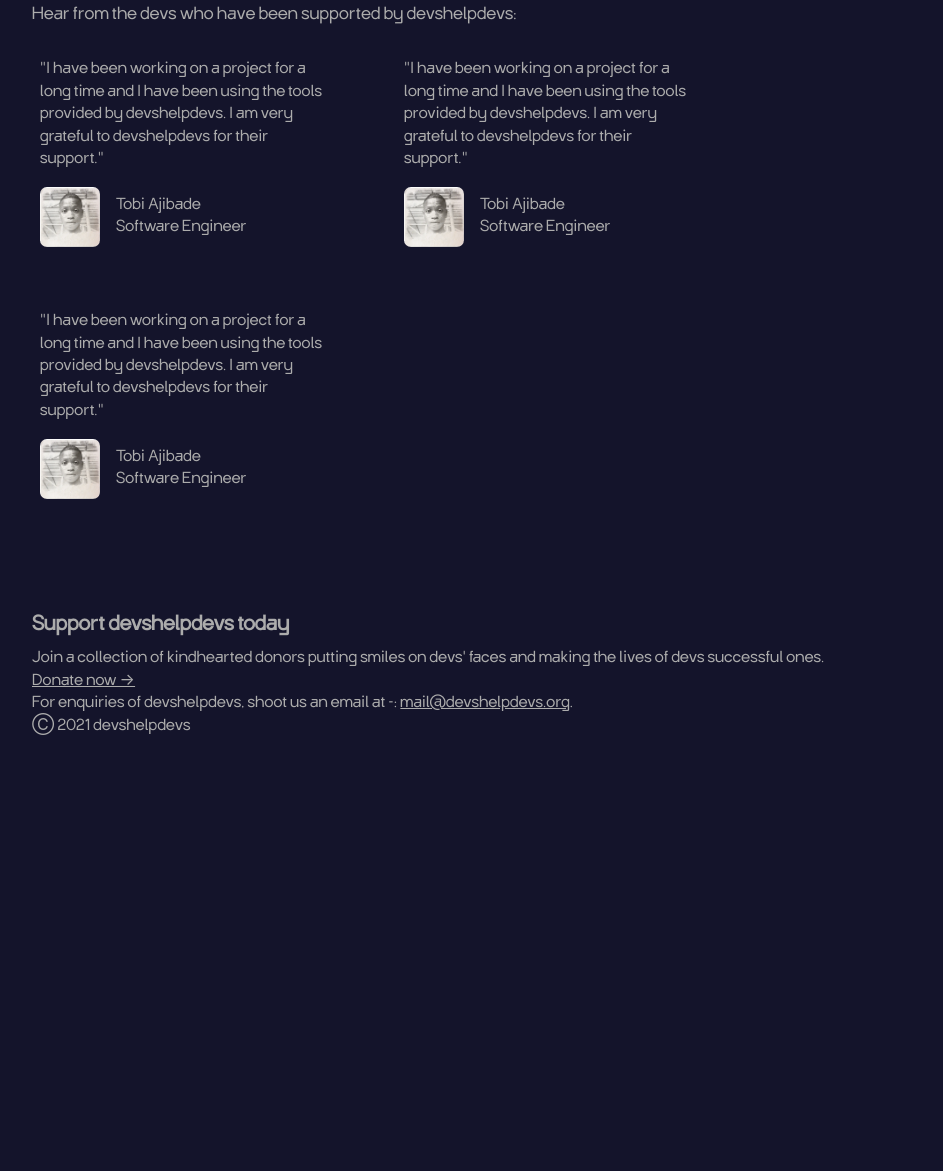
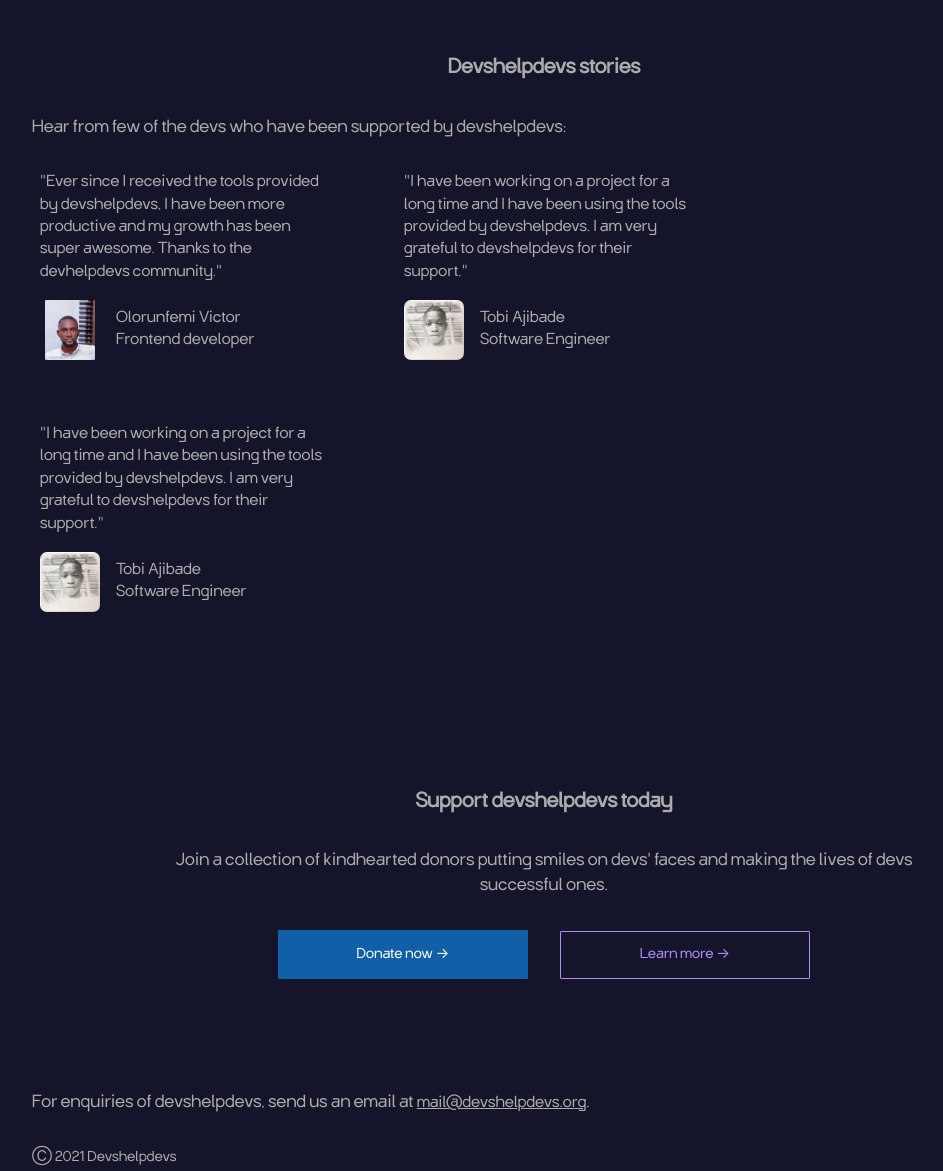
Before and after one commit to devshelpdevs/social-hangout-donation, a plain HTML site: page index.html in a window 1280 px wide. Shown: the part 1030-2201 px from the top of the page, without its empty margins (96-1039 px from the left). Before the commit the page ends 1768 px from the top, so only its background shows below. Drawn offline with Linux system fonts and the light colour scheme.

Commit message:
layout for desktop styled

```diff
--- a/index.html
+++ b/index.html
@@ -94,20 +94,26 @@
             </div>
             <!-- sponsors lists -->
             <div class="sponsors-lists">
-              <span class="sponsor-text">Proudly supported by</span>
+              <span class="sponsor-text">Official sponsor of #helpdevsConnect</span>
               <div class="sponsors-flex-row">
                 <div class="sponsor">
-                  <img
+                  <!-- <img
                     src="/full-logo-dark.svg"
                     alt="netlify"
                     class="sponsor-icon"
-                  />
-                  <img
+                  /> -->
+                  <picture>
+                    <source srcset="/flywallet_logo.webp" type="image/webp">
+                    <source srcset="/flywallet_logo.png" type="image/jpeg">
+                    <img src="/flywallet_logo.png" alt="flywallet logo" width="300" height="96"
+                      loading="lazy" class="sponsor-icon">
+                  </picture>
+                  <!-- <img
                     src="/flywallet_logo.png"
                     alt="fly wallet"
                     class="sponsor-icon"
-                  />
-                  <img
+                  /> -->
+                  <!-- <img
                     src="/nhost-logo-dark.svg"
                     alt="nhost"
                     class="sponsor-icon"
@@ -121,7 +127,7 @@
                     src="/logo-hosting-white-text.png"
                     alt="netlify"
                     class="sponsor-icon"
-                  />
+                  /> -->
                 </div>
               </div>
             </div>
@@ -178,7 +184,7 @@
           </div>
         </div>
         <div class="more-data-info">
-          <a href="" class="see-full-data">See the complete data</a>
+          <a href="https://helpdevs-tracker.netlify.app/used" class="see-full-data">See the complete data</a>
         </div>
       </div>
     </section>
@@ -188,28 +194,28 @@
       <div class="content-container">
         <!-- content goes here -->
         <p class="next-heading-main">Devshelpdevs stories</p>
-        <p class="intro-story">Hear from the devs who have been supported by devshelpdevs:</p>
+        <p class="intro-story">Hear from few of the devs who have been supported by devshelpdevs:</p>
         <div class="devs-stories-container">
           <!-- story 1 -->
           <div class="story">
             <div class="story-text">
               <p class="story-text-content">
-                "I have been working on a project for a long time and I have
-                been using the tools provided by devshelpdevs. I am very
-                grateful to devshelpdevs for their support."
+                "Ever since I received the tools provided by devshelpdevs, I have been more
+                productive and my growth has been super awesome. Thanks to the devhelpdevs
+                community."
               </p>
             </div>
             <div class="user-info">
               <div class="user-info-avatar">
                 <picture>
-                  <source srcset="/avatarsketch.webp" type="image/webp">
-                  <source srcset="/avatarsketch.jpg" type="image/jpeg">
-                  <img src="/avatarsketch.jpg" alt="ogunsola usman" width="300" height="96" loading="lazy" class="avatar">
+                  <source srcset="/vicdhd.webp" type="image/webp">
+                  <source srcset="/vicdhd.jpg" type="image/jpeg">
+                  <img src="/vicdhd.jpg" alt="Olorunfemi Victor" width="300" height="96" loading="lazy" class="avatar">
                   </picture>
               </div>
               <div class="user-info-details">
-                <p class="fullname">Tobi Ajibade</p>
-                <p class="job_title">Software Engineer</p>
+                <p class="fullname">Olorunfemi Victor</p>
+                <p class="job_title">Frontend developer</p>
               </div>
             </div>
           </div>
@@ -272,7 +278,7 @@
     <section class="footer-cta">
       <div class="content-container">
         <div class="footer-cta-text-container">
-          <p class="next-heading-main">Support devshelpdevs today</p>
+          <p class="next-heading-main footer-cta-heading">Support devshelpdevs today</p>
           <p class="footer-cta-text">
             Join a collection of kindhearted donors putting smiles on devs' faces and making
             the lives of devs successful ones.
@@ -280,9 +286,12 @@
         </div>
 
         <div class="footer-ctas">
-          <div class="footer-cta-donate">
-            <a href="">Donate now &rightarrow;</a>
-          </div>
+            <div class="footer-cta-donate">
+              <a href="">Donate now &rightarrow;</a>
+            </div>
+            <div class="footer-cta-learnmore">
+              <a href="">Learn more &rightarrow;</a>
+            </div>
         </div>
       </div>
     </section>
@@ -291,11 +300,12 @@
     <section class="footer-container">
       <div class="content-container">
         <p class="footer-text">
-          For enquiries of devshelpdevs, shoot us an email at -:
+          For enquiries of devshelpdevs, send us an email at
           <a href="mailto:mail@devshelpdevs.org">mail@devshelpdevs.org</a>.
         </p>
-
-        <p class="copyright">&#9400; 2021 devshelpdevs</p>
+        <div class="footer-ending">
+          <p class="copyright">&#9400; 2021 Devshelpdevs</p>
+        </div>
       </div>
     </section>
   </body>
--- a/style.scss
+++ b/style.scss
@@ -88,10 +88,11 @@ body {
 
   text-align: center;
   margin-right: 1rem;
-
+  width: 250px;
 }
 
  .cta-donate a {
+   width: 100%;
   text-decoration: none;
   display: block;
   color: #fff;
@@ -103,11 +104,11 @@ body {
 
  .cta-learnmore {
   text-align: center;
-
+  width: 250px;
 }
 
  .cta-learnmore a {
-  /* width: 180px; */
+  width: 100%;
   text-decoration: none;
   display: block;
   color: #B38CFC;
@@ -118,8 +119,10 @@ body {
 }
 .sponsors-lists{
   display:flex;
+  flex-direction: column;
   justify-content: center;
   align-items: center;
+  margin: 2rem 0;
 }
  .sponsor-text {
   text-transform: uppercase;
@@ -170,7 +173,8 @@ body {
 .next-heading-main {
   font-weight: 600;
   font-size: 1.3rem;
-  margin: 0.5rem 0;
+  margin: 2rem 0;
+  text-align: center;
 }
 
 .next-heading-small {
@@ -256,6 +260,78 @@ body {
   }
 }
 
+.footer-cta {
+  width: 80%;
+  height: auto;
+  margin: 2rem auto;
+  background-color: #14142bbf;
+  padding: 2rem 0 5rem 0;
+  .footer-cta-text-container {
+    width: 100%;
+    height: auto;
+    .footer-cta-heading {
+      text-align: center;
+      margin: 2rem 0;
+    }
+    .footer-cta-text {
+      font-size: 1.1rem;
+      text-align: center;
+      margin: 2rem 0;
+    }
+  }
+  .footer-ctas {
+    width: 100%;
+    display: flex;
+    justify-content: center;
+    align-items: center;
+    .footer-cta-donate {
+      width: 250px;
+      margin-right: 2rem;
+      text-align: center;
+      a {
+        width: 100%;
+        text-decoration: none;
+        display: block;
+        color: #fff;
+        background-color: #115FA7;
+        font-size: 0.9rem;
+        padding: 0.9rem 3rem;
+        border-radius: 1px;
+      }
+    }
+    .footer-cta-learnmore {
+      width: 250px;
+      text-align: center;
+      a {
+        width: 100%;
+        text-decoration: none;
+        display: block;
+        color: #B38CFC;
+        border: 1px solid #B38CFC;
+        font-size: 0.9rem;
+        padding: 0.8rem 1rem;
+        border-radius: 1px;
+      }
+    }
+  }
+}
+
+.footer-container {
+  width: 100%;
+  height: auto;
+  margin: 2rem 0;
+  .footer-text {
+    margin: 2rem 0;
+    font-size: 1.1rem;
+  }
+  .footer-ending {
+    width: 100%;
+    .copyright {
+      font-size: 0.9rem;
+    }
+  }
+}
+
 /* media query */
 @media only screen and (max-width: 320px) {
   .content-container {
```
Also changed, not shown: flywallet_logo.webp (added), style.css, vicdhd.jpg (added), vicdhd.webp (added), 1 other file.
